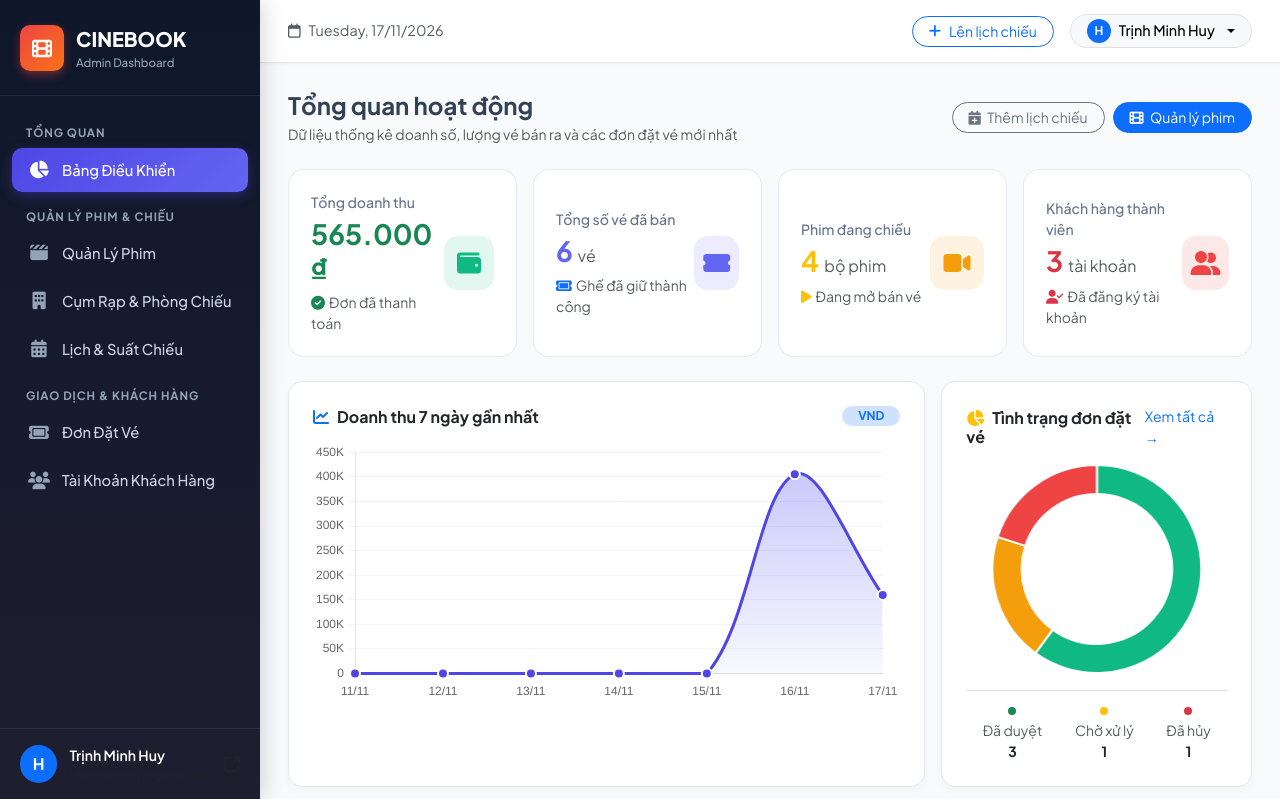
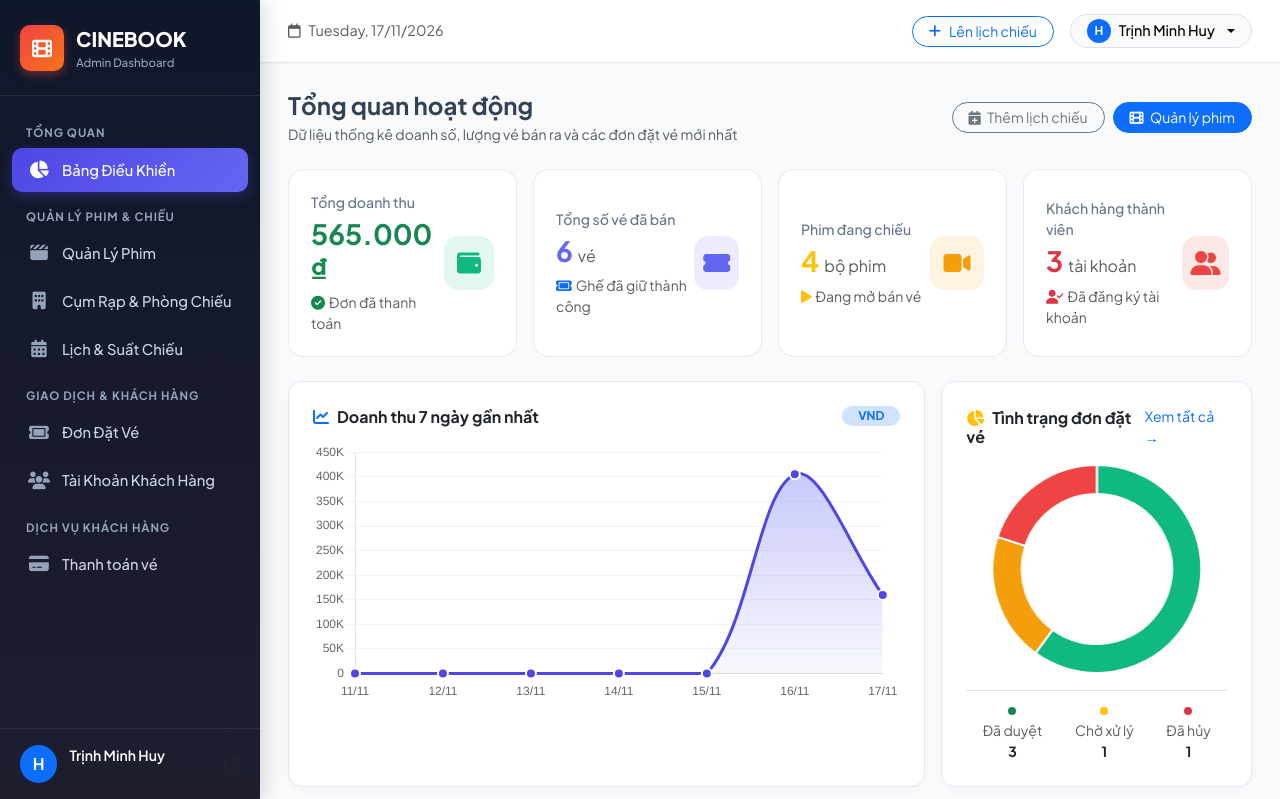
Before and after one commit to huytrinh975-ui/nhom06-cinema-booking, a PHP site: page /admin/index.php in a window 1280 px wide. Shown: the top 799 px of the page. Run offline with PHP 8.4, Linux system fonts and the light colour scheme; data comes from the database, SQL or seed files in the repository; some libraries are stand-ins or nearby versions.

Commit message:
Add customer service section to header

```diff
--- a/admin/header.php
+++ b/admin/header.php
@@ -438,6 +438,11 @@ $page_title = $page_title ?? 'Hệ Thống Quản Trị';
             <i class="fa-solid fa-users"></i>
             <span>Tài Khoản Khách Hàng</span>
         </a>
+        <div class="nav-label">Dịch vụ khách hàng</div>
+<a href="../customer/payment/index.php" class="nav-link">
+    <i class="fa-solid fa-credit-card" aria-hidden="true"></i>
+    <span>Thanh toán vé</span>
+</a>
     </div>
 
     <div class="sidebar-footer">
```
